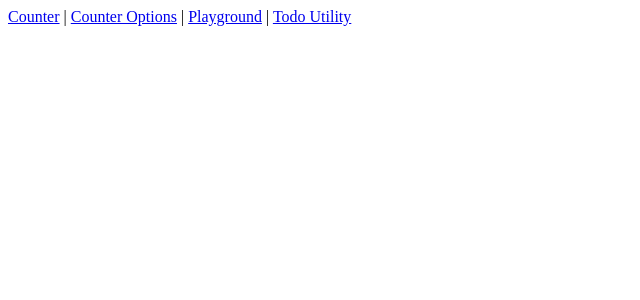
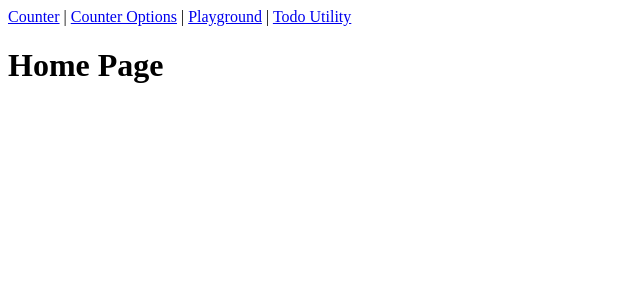
Before and after one commit to dennybiasiolli/vue-tutorial-project-2023-03, a Vue app: page / in a window 1280 px wide. Shown: the top 300 px of the page, without its empty margins (0-640 px from the left). Built offline with nearby package versions, Linux system fonts and the light colour scheme.

Commit message:
day 3, step 1

```diff
--- /dev/null
+++ b/src/components/HomePage.vue
@@ -0,0 +1,3 @@
+<template>
+  <h1>Home Page</h1>
+</template>
--- a/src/router/index.js
+++ b/src/router/index.js
@@ -5,10 +5,15 @@ import {
 
 import Counter from '@/components/Counter.vue'
 import CounterOptions from '@/components/CounterOptions.vue'
+import HomePage from '@/components/HomePage.vue'
 import PlaygroundComponents from '@/components/playground/Components.vue'
 import TodoUtility from '@/components/todo/TodoUtility.vue'
 
 export const routes = [
+  {
+    path: '/',
+    component: HomePage,
+  },
   {
     path: '/counter',
     component: Counter,
```
